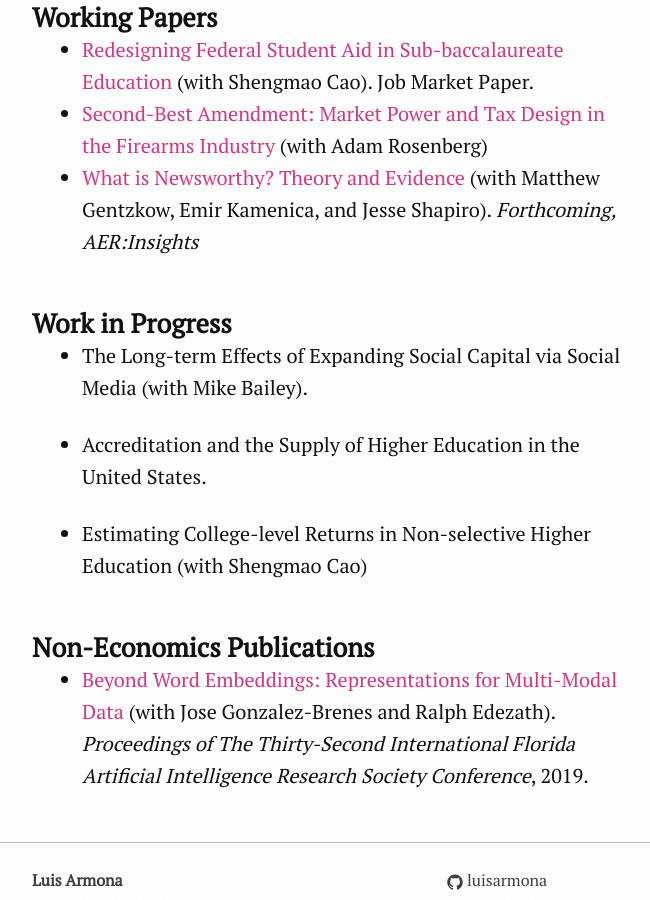
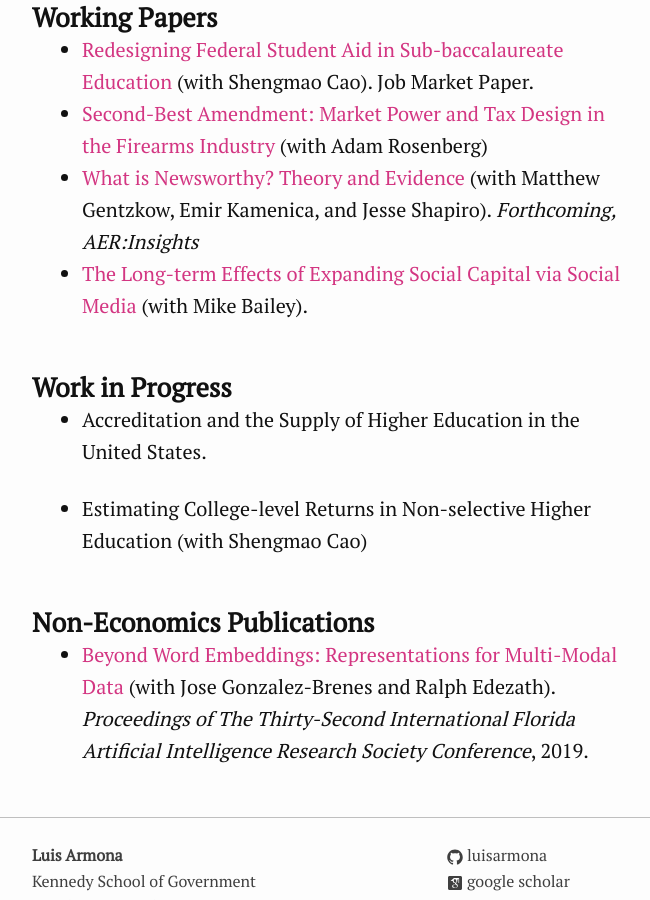
Before and after one commit to luisarmona/luisarmona.github.io, a Jekyll site: the page built from Research.markdown, in a window 1280 px wide and 900 px high, scrolled down 848 px. Shown: the whole window, without its empty margins (308-958 px from the left). Built offline with Jekyll 4.4.1, drawn with Linux system fonts in a browser that asks for light colours; part of the change alters nothing that is shown.

Commit message:
added fb paper

```diff
--- a/Research.markdown
+++ b/Research.markdown
@@ -23,10 +23,10 @@ permalink: /research/
 - [Redesigning Federal Student Aid in Sub-baccalaureate Education](https://papers.ssrn.com/sol3/papers.cfm?abstract_id=4300755) (with Shengmao Cao). Job Market Paper.
 - [Second-Best Amendment: Market Power and Tax Design in the Firearms Industry](secondbest.pdf) (with Adam Rosenberg)
 - [What is Newsworthy? Theory and Evidence](https://www.nber.org/papers/w32512) (with Matthew Gentzkow, Emir Kamenica, and Jesse Shapiro). _Forthcoming, AER:Insights_
+- [The Long-term Effects of Expanding Social Capital via Social Media](fb_rollout.pdf) (with Mike Bailey).
 
 ### Work in Progress
 
-- The Long-term Effects of Expanding Social Capital via Social Media (with Mike Bailey).
 
 - Accreditation and the Supply of Higher Education in the United States.
 
```
Also changed, not shown: 1 other file.
